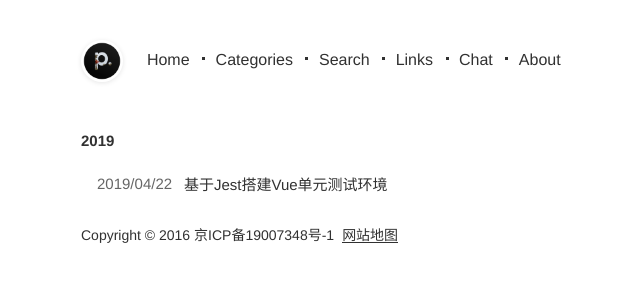
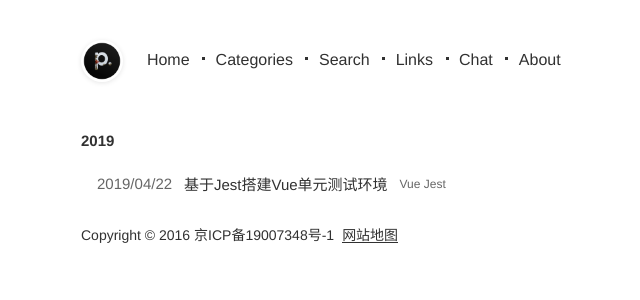
Before and after one commit to ZzhPiny/pinyzhang.github.io, a Jekyll site: the page built from index.html, in a window 1280 px wide. Shown: the top 300 px of the page, without its empty margins (279-919 px from the left). Built offline with Jekyll 4.4.1, drawn with Linux system fonts in a browser that asks for light colours.

```diff
--- a/_posts/2019-04-22-jest-vue.md
+++ b/_posts/2019-04-22-jest-vue.md
@@ -1,6 +1,7 @@
 ---
-layout: default
+layout: mypost
 title: 基于Jest搭建Vue单元测试环境
+categories: [Vue Jest]
 ---
 
 # 基于Jest搭建Vue单元测试环境
@@ -154,7 +155,7 @@ npm test
 
 jest 会自动扫描项目目录下所有文件名以 .spec.js/.test.js 结尾的测试文件，并执行测试用例。
 
-![test unit](/2019/04/22/test-unit.png)
+![test unit](/static/2019/04/22/test-unit.png)
 
 测试用例已通过，不过看到上面大量的红色么，接下来的测试用例就靠大家来补充了！
 
```
